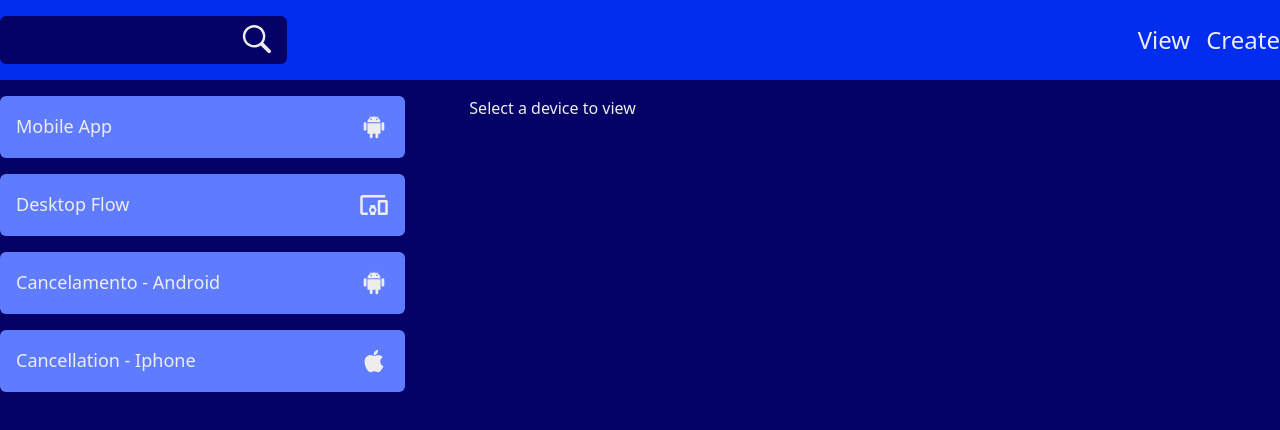
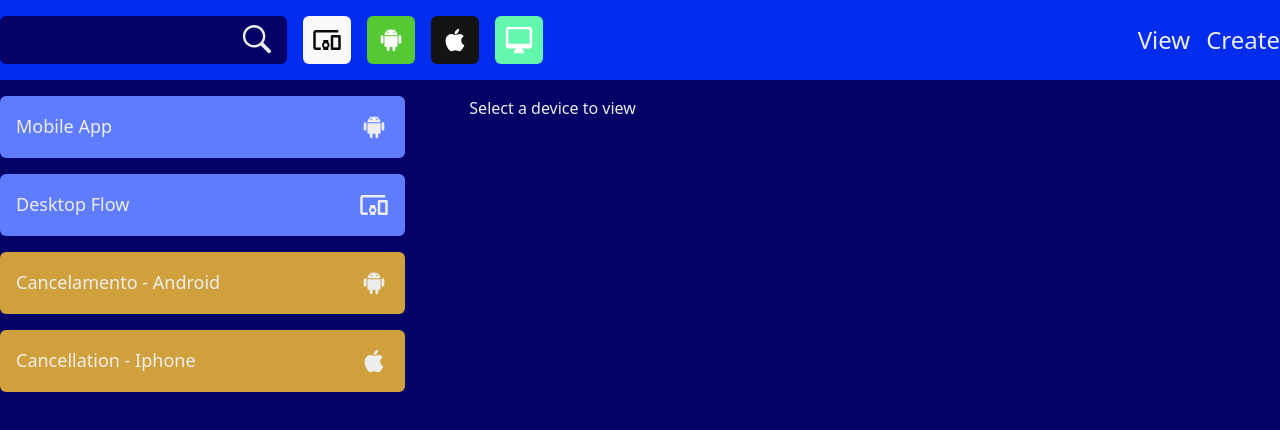
Before and after one commit to Ronnie018/HBO-Media-Repo, a React (Vite) app: page / in a window 1280 px wide. Shown: the top 430 px of the page. Built offline with nearby package versions, Linux system fonts and the light colour scheme.

Commit message:
add categories to navbar

```diff
--- a/src/app/Layout/ui/Navbar.tsx
+++ b/src/app/Layout/ui/Navbar.tsx
@@ -1,5 +1,10 @@
 import { Link } from "react-router-dom";
 import Searchbar from "./Searchbar";
+import { IoLogoAndroid, IoLogoApple, IoMdDesktop } from "react-icons/io";
+import classNames from "classnames";
+
+import { useNavigate } from "react-router-dom";
+import { MdDevicesOther } from "react-icons/md";
 
 const NavbarLink = ({ to, text }: { to: string; text?: string }) => {
   return (
@@ -12,11 +17,64 @@ const NavbarLink = ({ to, text }: { to: string; text?: string }) => {
   );
 };
 
+function Category({
+  to = "",
+  classname,
+  Icon,
+  color,
+}: {
+  to?: string;
+  classname: string;
+  Icon: any;
+  color?: string;
+}) {
+  const navigate = useNavigate();
+
+  const handleCategoryClick = () => {
+    navigate(to.toLowerCase());
+  };
+
+  return (
+    <div
+      onClick={handleCategoryClick}
+      className={classNames(
+        "flex aspect-square h-12 w-12 items-center justify-center rounded-md",
+        classname,
+      )}
+    >
+      <Icon size={30} fill={color || "white"} />
+    </div>
+  );
+}
 export default function Navbar() {
   return (
     <nav className="mb-4 flex h-20 items-center bg-blue_main">
       <div className="container mx-auto flex items-center justify-between gap-4">
-        <Searchbar />
+        <div className="flex items-center gap-4">
+          <Searchbar />
+          <div className="categories flex gap-4">
+            <Category
+              classname="bg-[#f9f9f9]"
+              Icon={MdDevicesOther}
+              color="#080808"
+            />
+            <Category
+              to="?os=Android"
+              classname="bg-[#54c934]"
+              Icon={IoLogoAndroid}
+            />
+            <Category
+              to="?os=ios"
+              classname="bg-[#141414]"
+              Icon={IoLogoApple}
+            />
+            <Category
+              to="?search_str=desktop"
+              classname="bg-[#62f7ac]"
+              Icon={IoMdDesktop}
+            />
+          </div>
+        </div>
         <div className="flex items-center justify-normal gap-4">
           <NavbarLink to="/" text="View" />
           <NavbarLink to="Create" />
--- a/src/app/Layout/ui/index.tsx
+++ b/src/app/Layout/ui/index.tsx
@@ -4,7 +4,6 @@ import ScreenViewer from "@/pages/ScreenViewer";
 import ScreenCreator from "@/pages/ScreenCreator";
 
 export default function () {
-
   return (
     <div className="h-screen bg-blue_dark">
       <Navbar />
--- a/src/app/index.css
+++ b/src/app/index.css
@@ -24,7 +24,7 @@
 }
 
 input[type="text"],
-input[type="number"] {
+input[type="number"], select {
   @apply bg-blue_dark font-thin;
 }
 
--- a/src/hooks.tsx
+++ b/src/hooks.tsx
@@ -21,10 +21,10 @@ export function getIcon(os: string) {
 
 import deviceList from "./pages/ScreenViewer/data/deviceList.json";
 
-export function getDevices(brand = null, search_str = null): Device[] {
+export function getDevices(os = null, search_str = null): Device[] {
   return (deviceList as Device[]).filter(
     (device) =>
-      (brand === null || device.brand === brand) &&
+      (os === null || device.os === os) &&
       (search_str === null ||
         device.name.toLowerCase().includes(search_str) ||
         device.model.toLowerCase().includes(search_str) ||
--- a/src/pages/ScreenCreator/SaveModal.tsx
+++ b/src/pages/ScreenCreator/SaveModal.tsx
@@ -14,14 +14,16 @@ const SaveModal = ({ setSaving, object }: Props) => {
   const [brand, setBrand] = useState("");
   const [model, setModel] = useState("");
   const [os, setOs] = useState("");
+  const [type, setType] = useState("app-flow");
 
   let obj = {
     name,
     brand,
     model,
     os,
+    type,
+    id,
     flow: object,
-    id,
   };
 
   function handleSave(e: any) {
@@ -78,6 +80,20 @@ const SaveModal = ({ setSaving, object }: Props) => {
         />
       </label>
 
+      <label htmlFor="type">
+        type
+        <br />
+        <select
+          name="type"
+          id="type"
+          value={type}
+          onChange={(e) => setType(e.target.value)}
+        >
+          <option value="app-flow">App flow</option>
+          <option value="resolution">Process</option>
+        </select>
+      </label>
+
       <button className="rounded-sm bg-light_focus p-2" onClick={handleSave}>
         save
       </button>
--- a/src/pages/ScreenCreator/index.tsx
+++ b/src/pages/ScreenCreator/index.tsx
@@ -164,6 +164,7 @@ const ScreenCreator = (props: ScreenCreatorProps) => {
             ))}
           </div>
         )}
+
         <button
           className="absolute bottom-0 right-2 flex items-center justify-center"
           onClick={() => setExpanded((state) => !state)}
--- a/src/pages/ScreenViewer/Devices.tsx
+++ b/src/pages/ScreenViewer/Devices.tsx
@@ -1,20 +1,47 @@
 // @ts-nocheck
-import { useState } from "react";
-import { Link, useParams } from "react-router-dom";
+import { useState, useEffect } from "react";
+import { Link, useLocation } from "react-router-dom";
 import { getDevices, getIcon } from "../../hooks";
+import classNames from "classnames";
 
 function Devices() {
-  const { brand, kind, search_str } = useParams();
+  const location = useLocation();
+  const [searchParams, setSearchParams] = useState(
+    new URLSearchParams(location.search),
+  );
+  const os = searchParams.get("os");
+  const search_str = searchParams.get("search_str");
+  const [devices, setDevices] = useState(() => getDevices(os, search_str));
 
-  const [devices] = useState(() => getDevices(kind, brand, search_str));
+  useEffect(() => {
+    setSearchParams(new URLSearchParams(location.search));
+  }, [location.search]);
+
+  useEffect(() => {
+    setDevices(getDevices(os, search_str));
+  }, [os, search_str]);
+
+  function setStyle(type) {
+    if (type === "app-flow") {
+      return "bg-blue_light p-4 text-lg text-white_ish hover:bg-light_focus focus:bg-light_focus active:bg-light_focus";
+    }
+
+    if (type === "process") {
+      return "bg-[#cfa03b] p-4 text-lg text-white_ish hover:bg-[#e3b147] focus:bg-[#e3b147] active:bg-[#e3b147]";
+    }
+
+    return "bg-blue_light p-4 text-lg text-white_ish hover:bg-light_focus focus:bg-light_focus active:bg-light_focus";
+  }
 
   return (
     <section className="flex flex-1 flex-col gap-4">
       {devices.map((device) => (
         <Link to={`${device.id}`} key={device.id}>
           <article
-            className="flex w-full justify-between rounded-md bg-blue_light p-4 text-lg text-white_ish hover:bg-light_focus focus:bg-light_focus active:bg-light_focus
-        "
+            className={classNames(
+              "flex w-full justify-between rounded-md",
+              setStyle(device.type),
+            )}
           >
             <span>{device.name}</span>
             <span>{getIcon(device.os)}</span>
--- a/src/pages/ScreenViewer/data/deviceList.json
+++ b/src/pages/ScreenViewer/data/deviceList.json
@@ -3,28 +3,32 @@
     "name": "Mobile App",
     "brand": "LG",
     "model": "N/A",
-    "os": "Android",
-    "id": "9117f120-6e04-4616-a0f0-7b1e7de48dd4"
+    "os": "android",
+    "id": "9117f120-6e04-4616-a0f0-7b1e7de48dd4",
+    "type": "flow"
   },
   {
     "name": "Desktop Flow",
     "brand": "N/A",
     "model": "N/A",
-    "os": "Ubuntu",
-    "id": "185c1629-72b7-4bb1-a5bb-96de95fb55ae"
+    "os": "linux",
+    "id": "185c1629-72b7-4bb1-a5bb-96de95fb55ae",
+    "type": "flow"
   },
   {
     "name": "Cancelamento - Android",
     "brand": "N/A",
     "model": "N/A",
     "os": "android",
-    "id": "ae3f2e1a-55c2-4076-8d5b-8ef5827b0b06"
+    "id": "ae3f2e1a-55c2-4076-8d5b-8ef5827b0b06",
+    "type": "process"
   },
- {
-   "name": "Cancellation - Iphone",
-   "brand": "Iphone",
-   "model": "N/A",
-   "os": "IOS",
-   "id": "7a7c2ccd-5cdb-4868-aeaf-b7827a9a70af"
- }
+  {
+    "name": "Cancellation - Iphone",
+    "brand": "Iphone",
+    "model": "N/A",
+    "os": "ios",
+    "id": "7a7c2ccd-5cdb-4868-aeaf-b7827a9a70af",
+    "type": "process"
+  }
 ]
```
